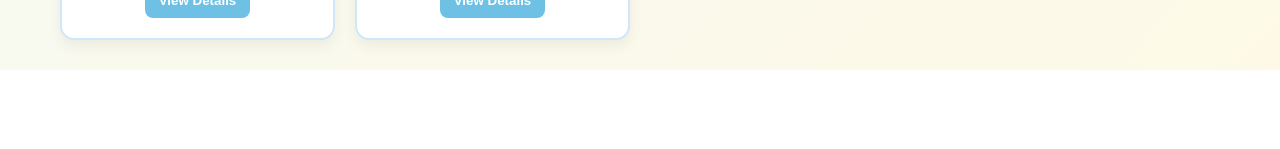
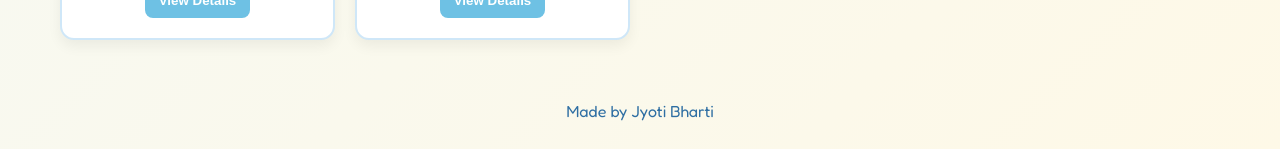
Before and after one commit to JyotiBharti87/kidCompass-ReactApp-Unit1, a React (Vite) app in the folder kidCompass/: page /browse in a window 1280 px wide. Shown: the part 6316-6465 px from the top of the page. Before the commit the page ends 6386 px from the top, so only its background shows below. Built offline with nearby package versions, Linux system fonts and the light colour scheme.

Commit message:
added-footer

```diff
--- a/kidCompass/src/App.css
+++ b/kidCompass/src/App.css
@@ -11,6 +11,9 @@ body {
   --accent-color: #ff9a47;
   --text-color: #2f2b52;
   --light-bg: #f4fbff;
+  min-height: 100vh;
+  display: flex;
+  flex-direction: column;
 }
 
 /* Main container */
@@ -19,6 +22,7 @@ body {
   margin: auto;
   padding: 80px 20px 30px;
   box-sizing: border-box;
+  flex: 1;
 }
 
 /* Headings */
@@ -486,3 +490,9 @@ th {
 .nav-link:hover {
   color: var(--primary-color);
 }
+.app-footer {
+  text-align: center;
+  padding: 15px;
+  font-size: 1rem;
+  color: var(--secondary-color);
+}
--- a/kidCompass/src/App.jsx
+++ b/kidCompass/src/App.jsx
@@ -7,6 +7,7 @@ import BrowsePage from "./components/BrowsePage";
 import KidDetailPage from "./components/KidDetailPage";
 import Header from "./components/Header";
 import AboutPage from "./components/AboutPage";
+import Footer from "./components/Footer";
 
 function App() {
   const [userName, setUserName] = useState("");
@@ -27,6 +28,7 @@ function App() {
         <Route path="/kid/:id" element={<KidDetailPage />} />
         <Route path="/about" element={<AboutPage />} />
       </Routes>
+      <Footer />
     </BrowserRouter>
   );
 }
--- /dev/null
+++ b/kidCompass/src/components/Footer.jsx
@@ -0,0 +1,10 @@
+import "../App.css";
+
+function Footer() {
+  return (
+    <footer className="app-footer">
+      <p>Made by Jyoti Bharti</p>
+    </footer>
+  );
+}
+export default Footer;
```
